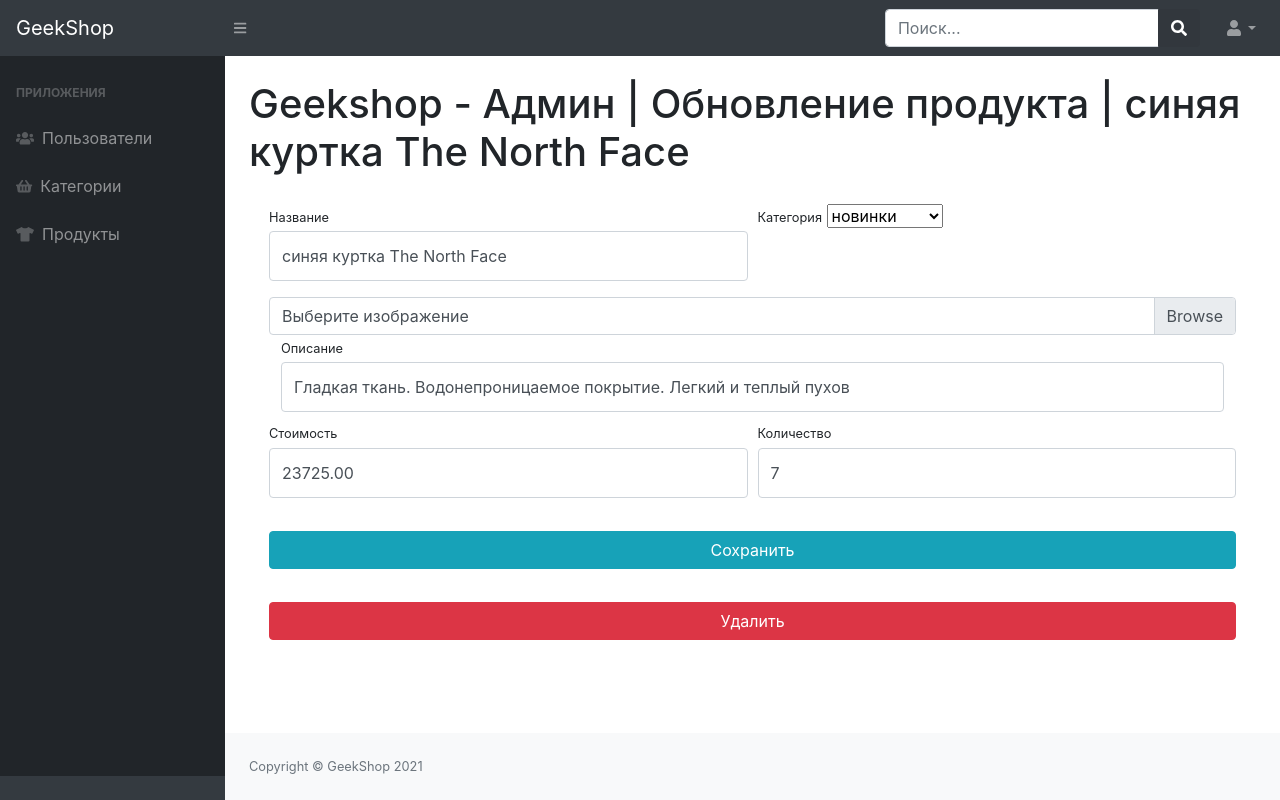
After one commit to Martinovdima/geekshop, a Django app: page /admin-staff/products/update/2/ in a window 1280 px wide. The commit adds this page. Run offline with Django 3.2, Linux system fonts and the light colour scheme; the visitor is signed in with stand-in values (Sample User, id 1); data comes from the database, SQL or seed files in the repository; some libraries are stand-ins or nearby versions.

Commit message:
added CRUD for Products Admin

```diff
--- a/admins/forms.py
+++ b/admins/forms.py
@@ -2,8 +2,8 @@ from django import forms
 
 from users.forms import UserRegisterForm, UserProfileForm
 from users.models import User
-from products.forms import ProductCategoryForm
-from products.models import ProductCategory
+from products.forms import ProductCategoryForm, ProductForm
+from products.models import ProductCategory, Product
 
 
 class UserAdminRegisterForm(UserRegisterForm):
@@ -23,3 +23,8 @@ class ProductCategoryAdminForm(ProductCategoryForm):
     class Meta:
         model = ProductCategory
         fields = ('name', 'description')
+
+class ProductAdminForm(ProductForm):
+    class Meta:
+        model = Product
+        fields = ('name', 'description', 'image', 'price', 'quantity', 'category')
--- /dev/null
+++ b/admins/templates/admins/admin-products-update-delete.html
@@ -0,0 +1,66 @@
+{% extends 'admins/base.html' %}
+
+{% block content %}
+    <main>
+        <div class="container-fluid">
+            <h1 class="mt-4">{{ title }} | {{ selected_products.name }} </h1>
+            <div class="card-body">
+                <form action="{% url 'admins:admin_products_update' selected_products.id %}" method="post"
+                      enctype="multipart/form-data">
+                    {% csrf_token %}
+                    <div class="form-row">
+                    <div class="col-lg-6">
+                        <div class="form-group">
+                            <label class="small mb-1" for="{{ form.name.id_for_label }}">Название</label>
+                            {{ form.name }}
+                        </div>
+                    </div>
+                    <div class="col-lg-6">
+                        <div class="form-group">
+                            <label class="small mb-1" for="{{ form.last_name.id_for_label }}">Категория</label>
+                            {{ form.category }}
+                        </div>
+                    </div>
+                </div>
+                <div class="form-row mb-2">
+                    <div class="col-lg-12">
+                        <div class="custom-file">
+                            {{ form.image }}
+                            <label class="custom-file-label" for="{{ form.image.id_for_label }}">
+                                Выберите изображение
+                            </label>
+                        </div>
+                        <div class="col-lg-12">
+                            <label class="small mb-1" for="{{ form.description.id_for_label }}">Описание</label>
+                            {{ form.description }}
+                        </div>
+                    </div>
+                </div>
+                <div class="form-row">
+                    <div class="col-lg-6">
+                        <label class="small mb-1" for="{{ form.price.id_for_label }}">Стоимость</label>
+                        {{ form.price }}
+                    </div>
+                    <div class="col-lg-6">
+                        <label class="small mb-1" for="{{ form.quantity.id_for_label }}">Количество</label>
+                        {{ form.quantity }}
+                    </div>
+                </div>
+                   <div class="form-row">
+                        <div class="col-lg-12" style="margin-top: 33px;">
+                            <input class="btn btn-info btn-block" type="submit" value="Сохранить">
+                        </div>
+                    </div>
+                </form>
+                <div class="row">
+                    <div class="col-lg-12" style="margin-top: 33px;">
+                        <a href="{% url 'admins:admin_products_delete' selected_products.id %}"
+                           class="btn btn-danger btn-block">
+                            Удалить
+                        </a>
+                    </div>
+                </div>
+            </div>
+        </div>
+    </main>
+{% endblock %}
--- a/admins/templates/admins/base.html
+++ b/admins/templates/admins/base.html
@@ -17,7 +17,7 @@
 </head>
 <body class="sb-nav-fixed">
 <nav class="sb-topnav navbar navbar-expand navbar-dark bg-dark">
-    <a class="navbar-brand" href="{% url 'admins:index' %}">GeekShop</a>
+    <a class="navbar-brand" href="{% url 'index' %}">GeekShop</a>
     <button class="btn btn-link btn-sm order-1 order-lg-0" id="sidebarToggle" href="#"><i class="fas fa-bars"></i>
     </button>
     <!-- Navbar Search-->
--- a/admins/urls.py
+++ b/admins/urls.py
@@ -2,7 +2,7 @@ from django.urls import path
 
 from admins.views import admin_users, admin_users_create, admin_users_update, admin_users_delete, index, \
     admin_users_return, admin_products, admin_products_category, admin_products_category_create, admin_products_category_update, \
-    admin_products_category_delete
+    admin_products_category_delete, admin_products_create, admin_products_delete, admin_products_update
 
 app_name = 'admins'
 
@@ -14,6 +14,9 @@ urlpatterns = [
     path('users/delete/<int:id>/', admin_users_delete, name='admin_users_delete'),
     path('users/return/<int:id>/', admin_users_return, name='admin_users_return'),
     path('products/', admin_products, name='admin_products'),
+    path('products/create/', admin_products_create, name='admin_products_create'),
+    path('products/delete/<int:id>/', admin_products_delete, name='admin_products_delete'),
+    path('products/update/<int:id>/', admin_products_update, name='admin_products_update'),
     path('products-category/', admin_products_category, name='admin_products_category'),
     path('products-category/create/', admin_products_category_create, name='admin_products_category_create'),
     path('products-category/delete/<int:id>/', admin_products_category_delete, name='admin_products_category_delete'),
--- a/admins/views.py
+++ b/admins/views.py
@@ -2,7 +2,7 @@ from django.shortcuts import render, HttpResponseRedirect
 from django.urls import reverse
 from users.models import User
 from products.models import Product, ProductCategory
-from admins.forms import UserAdminRegisterForm, UserAdminProfileForm, ProductCategoryAdminForm
+from admins.forms import UserAdminRegisterForm, UserAdminProfileForm, ProductCategoryAdminForm, ProductAdminForm
 from django.contrib.auth.decorators import user_passes_test
 
 
@@ -60,12 +60,6 @@ def admin_users_return(request, id):
     user.save()
     return HttpResponseRedirect(reverse('admins:admin_users'))
 
-
-@user_passes_test(lambda u: u.is_superuser)
-def admin_products(request):
-    content = {'title': 'Geekshop - Админ | Продукты', 'products': Product.objects.all()}
-    return render(request, 'admins/admin-products-read.html', content)
-
 @user_passes_test(lambda u: u.is_superuser)
 def admin_products_category(request):
     content = {'title': 'Geekshop - Админ | Категории','products_category': ProductCategory.objects.all()}
@@ -109,3 +103,48 @@ def admin_products_category_delete(request, id):
     product_category =ProductCategory.objects.get(id=id)
     product_category.delete()
     return HttpResponseRedirect(reverse('admins:admin_products_category'))
+
+
+
+@user_passes_test(lambda u: u.is_superuser)
+def admin_products(request):
+    content = {'title': 'Geekshop - Админ | Продукты', 'products': Product.objects.all()}
+    return render(request, 'admins/admin-products-read.html', content)
+
+
+@user_passes_test(lambda u: u.is_superuser)
+def admin_products_create(request):
+    if request.method == 'POST':
+        form = ProductAdminForm(data=request.POST, files=request.FILES)
+        if form.is_valid():
+            form.save()
+            return HttpResponseRedirect(reverse('admins:admin_products'))
+    else:
+        form = ProductAdminForm()
+    content = {'title': 'Geekshop - Админ | Создание продукта', 'form': form}
+    return render(request, 'admins/admin-products-create.html', content)
+
+@user_passes_test(lambda u: u.is_superuser)
+def admin_products_update(request, id):
+    selected_products = Product.objects.get(id=id)
+    if request.method == 'POST':
+        form = ProductAdminForm(data=request.POST, instance=selected_products, files=request.FILES)
+        if form.is_valid():
+            form.save()
+            return HttpResponseRedirect(reverse('admins:admin_products'))
+    else:
+        form = ProductAdminForm(instance=selected_products)
+
+    content = {
+        'title': 'Geekshop - Админ | Обновление продукта',
+        'form': form,
+        'selected_products': selected_products,
+    }
+    return render(request, 'admins/admin-products-update-delete.html', content)
+
+
+@user_passes_test(lambda u: u.is_superuser)
+def admin_products_delete(request, id):
+    product = Product.objects.get(id=id)
+    product.delete()
+    return HttpResponseRedirect(reverse('admins:admin_products'))
--- a/products/forms.py
+++ b/products/forms.py
@@ -1,6 +1,6 @@
 from django import forms
 
-from products.models import ProductCategory
+from products.models import ProductCategory, Product
 
 
 class ProductCategoryForm(forms.ModelForm):
@@ -10,3 +10,16 @@ class ProductCategoryForm(forms.ModelForm):
     class Meta:
         model = ProductCategory
         fields = ('name', 'description')
+
+
+class ProductForm(forms.ModelForm):
+    name = forms.CharField(widget=forms.TextInput(attrs={'class': 'form-control py-4', 'placeholder': 'Введите название продукта'}))
+    description = forms.CharField(widget=forms.TextInput(attrs={'class': 'form-control py-4', 'placeholder': 'Введите описание продукта'}))
+    image = forms.ImageField(widget=forms.FileInput(attrs={'class': 'custom-file-input'}), required=False)
+    price = forms.DecimalField(widget=forms.NumberInput(attrs={'class': 'form-control py-4', 'placeholder': 'Введите стоимость продукта'}))
+    quantity = forms.IntegerField(widget=forms.NumberInput(attrs={'class': 'form-control py-4', 'placeholder': 'Введите количество продукта'}))
+    category = forms.ModelChoiceField(queryset=ProductCategory.objects.all())
+
+    class Meta:
+        model = Product
+        fields = ('name', 'description', 'image', 'price', 'quantity', 'category')
```
Also changed, not shown: admins/templates/admins/admin-products-create.html (added, +55 -0 lines), admins/templates/admins/admin-products-read.html (+6 -2 lines).
